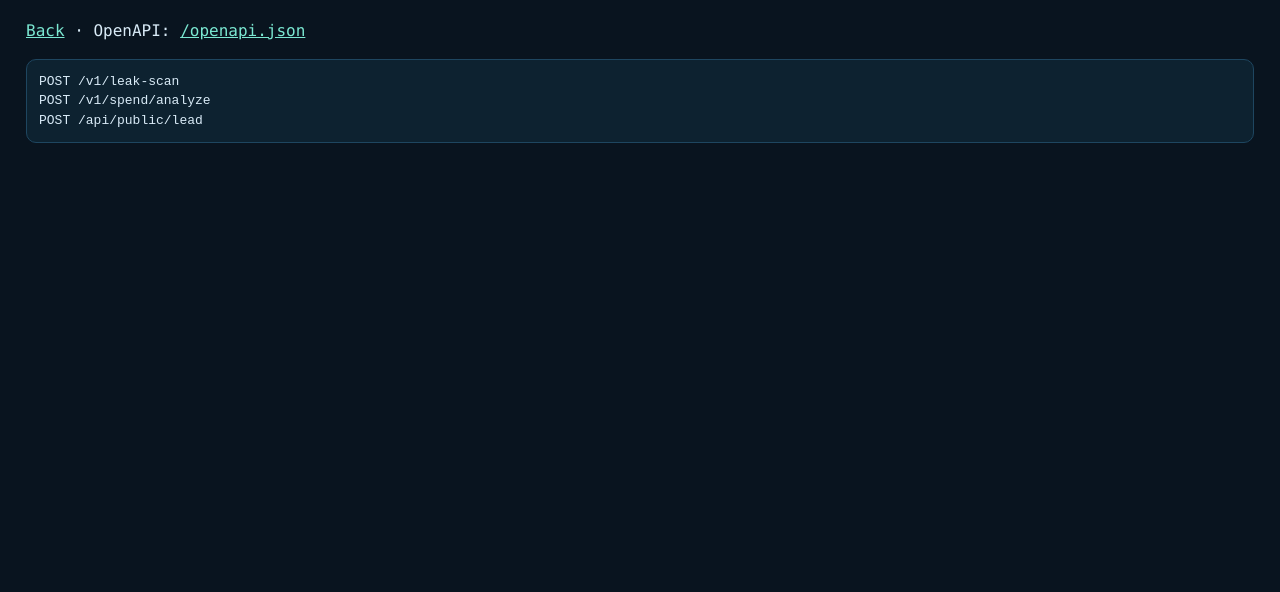
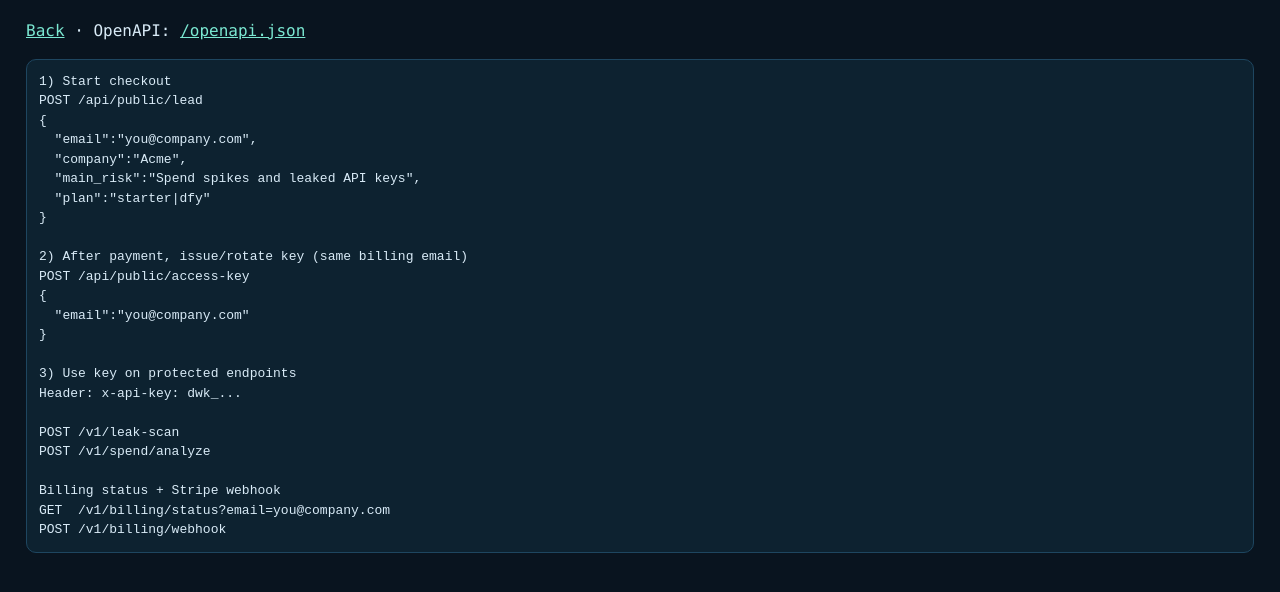
Before and after one commit to lego3072/agent-spend-guard, a plain HTML site: page landing/docs.html in a window 1280 px wide. Shown: the part 98-690 px from the top of the page. Drawn offline with Linux system fonts and the light colour scheme.

Commit message:
Clarify post-payment API key onboarding in docs

```diff
--- a/landing/docs.html
+++ b/landing/docs.html
@@ -1,3 +1,24 @@
-<!doctype html><html><head><meta charset="utf-8"><meta name="viewport" content="width=device-width,initial-scale=1"><title>Spend Guard Docs</title><style>body{font-family:ui-monospace,Menlo,monospace;background:#09141f;color:#d9ebf7;padding:18px;line-height:1.5}pre{background:#0d2230;border:1px solid #1e4660;padding:12px;border-radius:10px;white-space:pre-wrap}a{color:#7be8d2}</style></head><body><h1>Agent Spend Guard API</h1><p><a href="/">Back</a> · OpenAPI: <a href="/openapi.json">/openapi.json</a></p><pre>POST /v1/leak-scan
+<!doctype html><html><head><meta charset="utf-8"><meta name="viewport" content="width=device-width,initial-scale=1"><title>Spend Guard Docs</title><style>body{font-family:ui-monospace,Menlo,monospace;background:#09141f;color:#d9ebf7;padding:18px;line-height:1.5}pre{background:#0d2230;border:1px solid #1e4660;padding:12px;border-radius:10px;white-space:pre-wrap}a{color:#7be8d2}</style></head><body><h1>Agent Spend Guard API</h1><p><a href="/">Back</a> · OpenAPI: <a href="/openapi.json">/openapi.json</a></p><pre>1) Start checkout
+POST /api/public/lead
+{
+  "email":"you@company.com",
+  "company":"Acme",
+  "main_risk":"Spend spikes and leaked API keys",
+  "plan":"starter|dfy"
+}
+
+2) After payment, issue/rotate key (same billing email)
+POST /api/public/access-key
+{
+  "email":"you@company.com"
+}
+
+3) Use key on protected endpoints
+Header: x-api-key: dwk_...
+
+POST /v1/leak-scan
 POST /v1/spend/analyze
-POST /api/public/lead</pre></body></html>
+
+Billing status + Stripe webhook
+GET  /v1/billing/status?email=you@company.com
+POST /v1/billing/webhook</pre></body></html>
```
